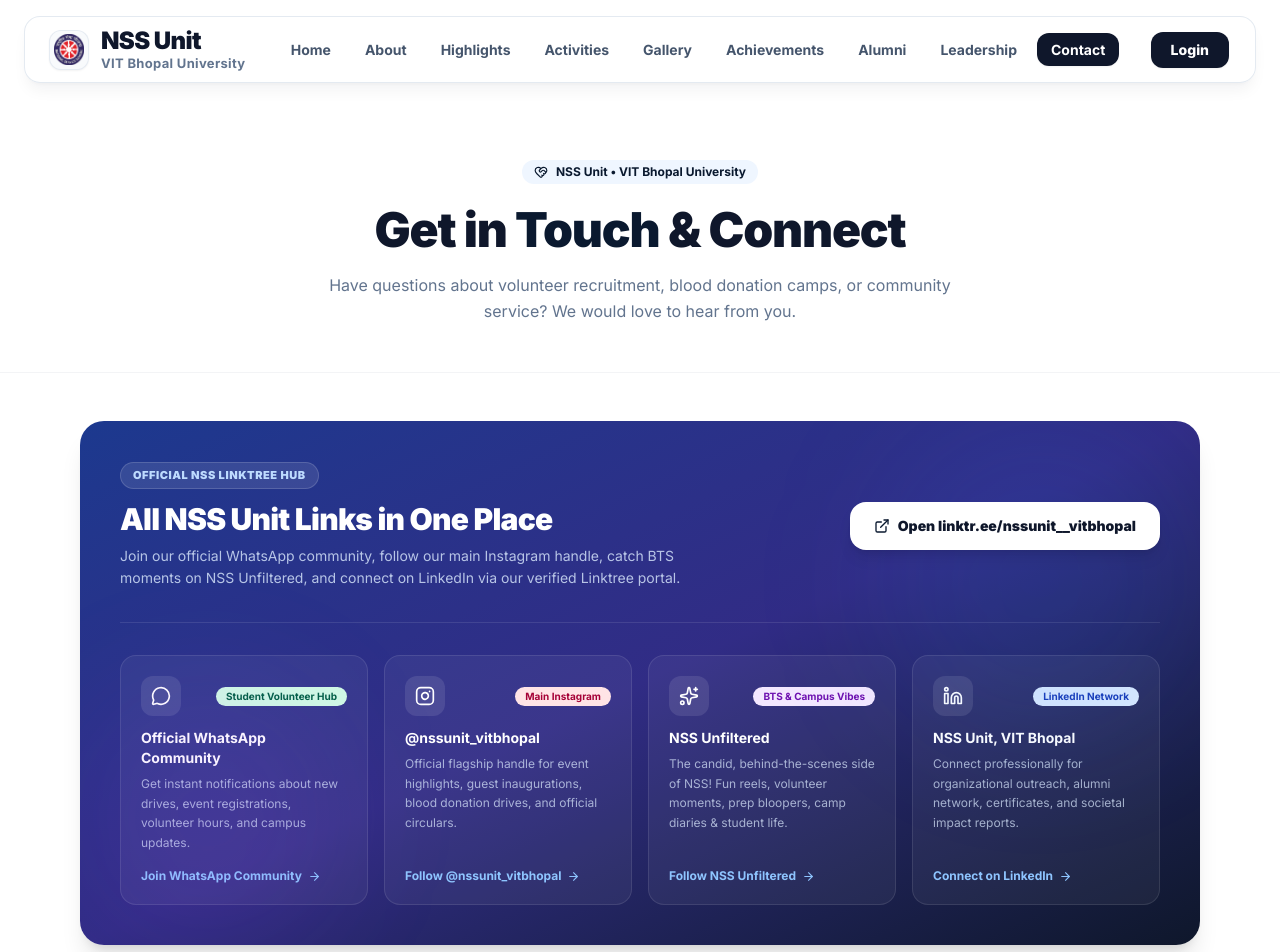
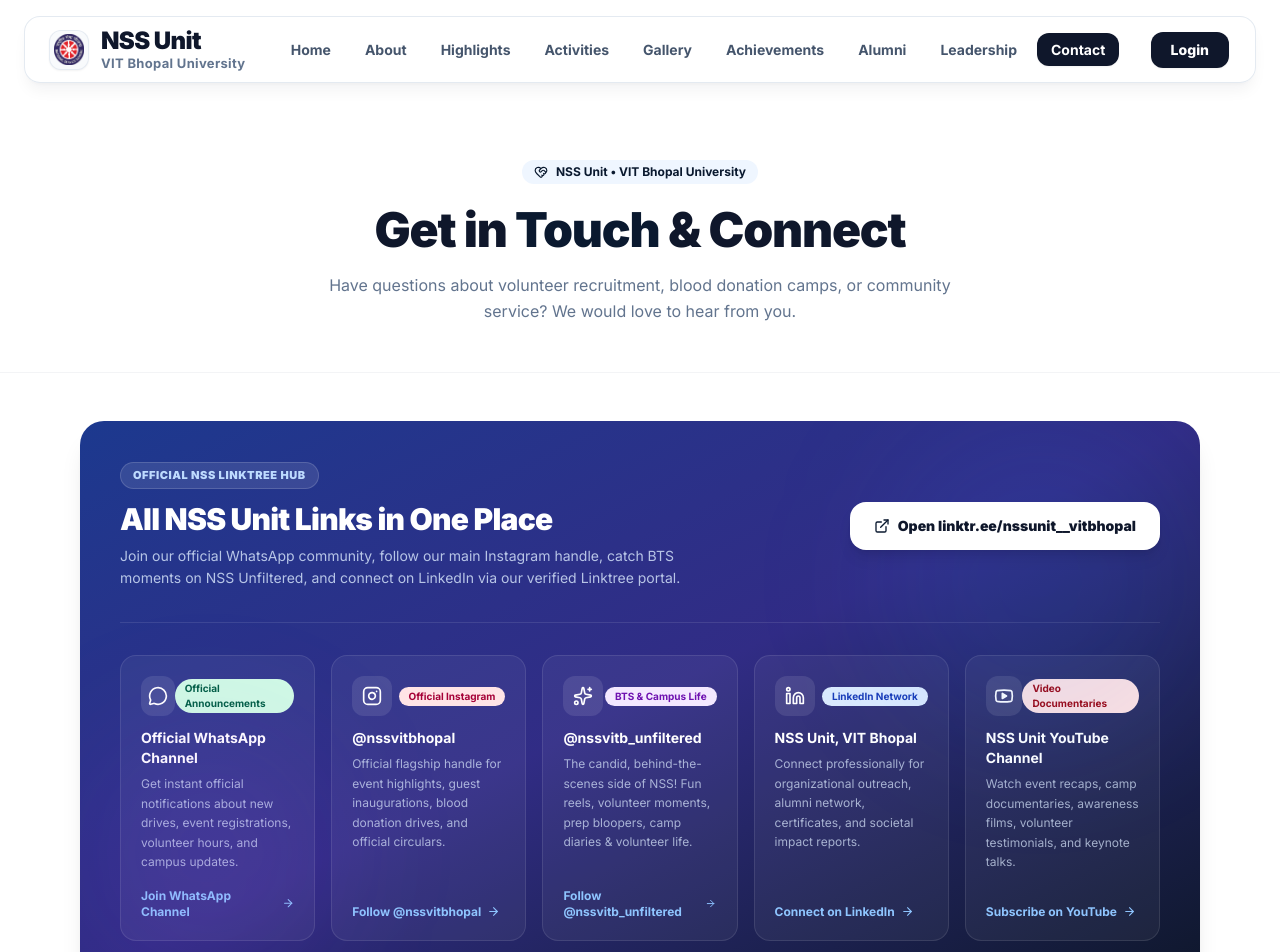
Before and after one commit to pratyush-dubey08/NSS-VIT-Website, a Next.js app in the folder frontend/: page /contact in a window 1280 px wide. Shown: the top 952 px of the page. Built offline with nearby package versions, Linux system fonts and the light colour scheme.

Commit message:
feat: update official social channels, full university title, custom description, and remove linktree button

```diff
--- a/frontend/src/app/activities/[id]/page.tsx
+++ b/frontend/src/app/activities/[id]/page.tsx
@@ -29,6 +29,14 @@
     <circle cx="4" cy="4" r="2"/>
   </svg>
 );
+
+const YoutubeIcon = ({ size = 20, className = '' }: { size?: number; className?: string }) => (
+  <svg width={size} height={size} viewBox="0 0 24 24" fill="none" stroke="currentColor" strokeWidth="2" strokeLinecap="round" strokeLinejoin="round" className={className}>
+    <path d="M2.5 17a24.12 24.12 0 0 1 0-10 2 2 0 0 1 1.4-1.4 49.56 49.56 0 0 1 16.2 0A2 2 0 0 1 21.5 7a24.12 24.12 0 0 1 0 10 2 2 0 0 1-1.4 1.4 49.55 49.55 0 0 1-16.2 0A2 2 0 0 1 2.5 17" />
+    <polygon points="10 15 15 12 10 9 10 15" fill="currentColor" />
+  </svg>
+);
+
 
 export default function PublicEventPortal() {
   const params = useParams();
@@ -199,78 +207,85 @@
                         </div>
                       </div>
 
-                      {/* Official Linktree & Social Channels Hub */}
+                      {/* Official Social Channels Hub */}
                       <div className="bg-gradient-to-br from-blue-50/70 via-indigo-50/40 to-purple-50/50 border border-blue-200/80 rounded-3xl p-6 max-w-lg mx-auto text-left space-y-4 shadow-xs">
                         <div className="flex items-center gap-2">
-                          <Sparkles size={18} className="text-nss-blue" />
-                          <h4 className="font-black text-gray-900 text-sm">Stay Connected with NSS Unit VIT Bhopal!</h4>
+                          <Sparkles size={18} className="text-nss-blue shrink-0" />
+                          <h4 className="font-black text-gray-900 text-sm">Stay Connected with NSS Unit, VIT Bhopal University!</h4>
                         </div>
                         <p className="text-xs text-gray-600 leading-relaxed">
-                          Follow our official handles to receive event updates, volunteer opportunities, attendance sheets, and behind-the-scenes moments:
+                          Stay connected with us for further updates, activities, volunteer drives, and upcoming opportunities:
                         </p>
 
                         <div className="grid grid-cols-1 sm:grid-cols-2 gap-2.5 pt-1">
+                          {/* 1. WhatsApp Channel */}
                           <a
-                            href="https://linktr.ee/nssunit__vitbhopal"
+                            href="https://www.whatsapp.com/channel/0029VbBFSgS8qIzvpLL2Ye1W"
                             target="_blank"
                             rel="noopener noreferrer"
                             className="p-3 bg-white hover:bg-emerald-50 border border-gray-200 hover:border-emerald-300 rounded-xl text-xs font-bold text-gray-800 hover:text-emerald-700 flex items-center gap-2.5 transition-all shadow-xs"
                           >
-                            <MessageCircle size={16} className="text-emerald-600 shrink-0" />
+                            <MessageCircle size={17} className="text-emerald-600 shrink-0" />
                             <div className="truncate">
-                              <p className="truncate">WhatsApp Community</p>
-                              <p className="text-[10px] font-normal text-gray-400">Join Student Community</p>
+                              <p className="truncate">WhatsApp Channel</p>
+                              <p className="text-[10px] font-normal text-gray-400">Official Announcements</p>
                             </div>
                           </a>
 
+                          {/* 2. Official Instagram */}
                           <a
-                            href="https://www.instagram.com/nssunit_vitbhopal/"
+                            href="https://www.instagram.com/nssvitbhopal/"
                             target="_blank"
                             rel="noopener noreferrer"
                             className="p-3 bg-white hover:bg-rose-50 border border-gray-200 hover:border-rose-300 rounded-xl text-xs font-bold text-gray-800 hover:text-rose-700 flex items-center gap-2.5 transition-all shadow-xs"
                           >
-                            <InstagramIcon size={16} className="text-rose-600 shrink-0" />
+                            <InstagramIcon size={17} className="text-rose-600 shrink-0" />
                             <div className="truncate">
-                              <p className="truncate">@nssunit_vitbhopal</p>
+                              <p className="truncate">@nssvitbhopal</p>
                               <p className="text-[10px] font-normal text-gray-400">Official Events & Drives</p>
                             </div>
                           </a>
 
+                          {/* 3. NSS Unfiltered Instagram */}
                           <a
-                            href="https://linktr.ee/nssunit__vitbhopal"
+                            href="https://www.instagram.com/nssvitb_unfiltered/"
                             target="_blank"
                             rel="noopener noreferrer"
                             className="p-3 bg-white hover:bg-purple-50 border border-gray-200 hover:border-purple-300 rounded-xl text-xs font-bold text-gray-800 hover:text-purple-700 flex items-center gap-2.5 transition-all shadow-xs"
                           >
-                            <Sparkles size={16} className="text-purple-600 shrink-0" />
+                            <InstagramIcon size={17} className="text-purple-600 shrink-0" />
                             <div className="truncate">
-                              <p className="truncate">NSS Unfiltered</p>
-                              <p className="text-[10px] font-normal text-gray-400">BTS, Fun & Volunteer Life</p>
+                              <p className="truncate">@nssvitb_unfiltered</p>
+                              <p className="text-[10px] font-normal text-gray-400">BTS & Volunteer Life</p>
                             </div>
                           </a>
 
+                          {/* 4. LinkedIn */}
                           <a
-                            href="https://www.linkedin.com/company/nss-vit-bhopal/"
+                            href="https://www.linkedin.com/company/nss-vitb/posts/"
                             target="_blank"
                             rel="noopener noreferrer"
                             className="p-3 bg-white hover:bg-blue-50 border border-gray-200 hover:border-blue-300 rounded-xl text-xs font-bold text-gray-800 hover:text-blue-700 flex items-center gap-2.5 transition-all shadow-xs"
                           >
-                            <LinkedinIcon size={16} className="text-blue-600 shrink-0" />
+                            <LinkedinIcon size={17} className="text-blue-600 shrink-0" />
                             <div className="truncate">
                               <p className="truncate">LinkedIn Unit</p>
                               <p className="text-[10px] font-normal text-gray-400">Professional Network</p>
                             </div>
                           </a>
-                        </div>
 
-                        <div className="pt-2 text-center">
+                          {/* 5. YouTube Channel */}
                           <a
-                            href="https://linktr.ee/nssunit__vitbhopal"
+                            href="https://www.youtube.com/@nationalservicescheme-vitb5083"
                             target="_blank"
                             rel="noopener noreferrer"
-                            className="w-full py-2.5 px-4 bg-nss-blue hover:bg-blue-800 text-white font-bold rounded-xl text-xs flex items-center justify-center gap-2 transition-colors shadow-xs"
+                            className="p-3 bg-white hover:bg-red-50 border border-gray-200 hover:border-red-300 rounded-xl text-xs font-bold text-gray-800 hover:text-red-700 flex items-center gap-2.5 transition-all shadow-xs sm:col-span-2"
                           >
-                            <ExternalLink size={14} /> Open Official NSS Linktree Hub
+                            <YoutubeIcon size={17} className="text-red-600 shrink-0" />
+                            <div className="truncate">
+                              <p className="truncate">NSS Unit YouTube Channel</p>
+                              <p className="text-[10px] font-normal text-gray-400">Event Documentaries, Drives & Highlights</p>
+                            </div>
                           </a>
                         </div>
                       </div>
--- a/frontend/src/app/contact/page.tsx
+++ b/frontend/src/app/contact/page.tsx
@@ -23,39 +23,46 @@
   </svg>
 );
 
+const YoutubeIcon = ({ size = 20, className = '' }: { size?: number; className?: string }) => (
+  <svg width={size} height={size} viewBox="0 0 24 24" fill="none" stroke="currentColor" strokeWidth="2" strokeLinecap="round" strokeLinejoin="round" className={className}>
+    <path d="M2.5 17a24.12 24.12 0 0 1 0-10 2 2 0 0 1 1.4-1.4 49.56 49.56 0 0 1 16.2 0A2 2 0 0 1 21.5 7a24.12 24.12 0 0 1 0 10 2 2 0 0 1-1.4 1.4 49.55 49.55 0 0 1-16.2 0A2 2 0 0 1 2.5 17" />
+    <polygon points="10 15 15 12 10 9 10 15" fill="currentColor" />
+  </svg>
+);
+
 export default function ContactPage() {
   const socialChannels = [
     {
-      title: 'Official WhatsApp Community',
-      badge: 'Student Volunteer Hub',
+      title: 'Official WhatsApp Channel',
+      badge: 'Official Announcements',
       badgeColor: 'bg-emerald-100 text-emerald-800',
       icon: MessageCircle,
       iconBg: 'bg-emerald-50 text-emerald-600',
-      description: 'Get instant notifications about new drives, event registrations, volunteer hours, and campus updates.',
-      linkText: 'Join WhatsApp Community',
-      linkUrl: 'https://linktr.ee/nssunit__vitbhopal',
+      description: 'Get instant official notifications about new drives, event registrations, volunteer hours, and campus updates.',
+      linkText: 'Join WhatsApp Channel',
+      linkUrl: 'https://www.whatsapp.com/channel/0029VbBFSgS8qIzvpLL2Ye1W',
       highlightBorder: 'hover:border-emerald-300'
     },
     {
-      title: '@nssunit_vitbhopal',
-      badge: 'Main Instagram',
+      title: '@nssvitbhopal',
+      badge: 'Official Instagram',
       badgeColor: 'bg-rose-100 text-rose-800',
       icon: InstagramIcon,
       iconBg: 'bg-rose-50 text-rose-600',
       description: 'Official flagship handle for event highlights, guest inaugurations, blood donation drives, and official circulars.',
-      linkText: 'Follow @nssunit_vitbhopal',
-      linkUrl: 'https://www.instagram.com/nssunit_vitbhopal/',
+      linkText: 'Follow @nssvitbhopal',
+      linkUrl: 'https://www.instagram.com/nssvitbhopal/',
       highlightBorder: 'hover:border-rose-300'
     },
     {
-      title: 'NSS Unfiltered',
-      badge: 'BTS & Campus Vibes',
+      title: '@nssvitb_unfiltered',
+      badge: 'BTS & Campus Life',
       badgeColor: 'bg-purple-100 text-purple-800',
       icon: Sparkles,
       iconBg: 'bg-purple-50 text-purple-600',
-      description: 'The candid, behind-the-scenes side of NSS! Fun reels, volunteer moments, prep bloopers, camp diaries & student life.',
-      linkText: 'Follow NSS Unfiltered',
-      linkUrl: 'https://linktr.ee/nssunit__vitbhopal',
+      description: 'The candid, behind-the-scenes side of NSS! Fun reels, volunteer moments, prep bloopers, camp diaries & volunteer life.',
+      linkText: 'Follow @nssvitb_unfiltered',
+      linkUrl: 'https://www.instagram.com/nssvitb_unfiltered/',
       highlightBorder: 'hover:border-purple-300'
     },
     {
@@ -66,8 +73,19 @@
       iconBg: 'bg-blue-50 text-blue-600',
       description: 'Connect professionally for organizational outreach, alumni network, certificates, and societal impact reports.',
       linkText: 'Connect on LinkedIn',
-      linkUrl: 'https://www.linkedin.com/company/nss-vit-bhopal/',
+      linkUrl: 'https://www.linkedin.com/company/nss-vitb/posts/',
       highlightBorder: 'hover:border-blue-300'
+    },
+    {
+      title: 'NSS Unit YouTube Channel',
+      badge: 'Video Documentaries',
+      badgeColor: 'bg-red-100 text-red-800',
+      icon: YoutubeIcon,
+      iconBg: 'bg-red-50 text-red-600',
+      description: 'Watch event recaps, camp documentaries, awareness films, volunteer testimonials, and keynote talks.',
+      linkText: 'Subscribe on YouTube',
+      linkUrl: 'https://www.youtube.com/@nationalservicescheme-vitb5083',
+      highlightBorder: 'hover:border-red-300'
     }
   ];
 
@@ -120,7 +138,7 @@
           </div>
 
           {/* Social Media Grid */}
-          <div className="grid grid-cols-1 sm:grid-cols-2 lg:grid-cols-4 gap-4 mt-8 pt-8 border-t border-white/10">
+          <div className="grid grid-cols-1 sm:grid-cols-2 lg:grid-cols-5 gap-4 mt-8 pt-8 border-t border-white/10">
             {socialChannels.map((item, idx) => {
               const Icon = item.icon;
               return (
```
